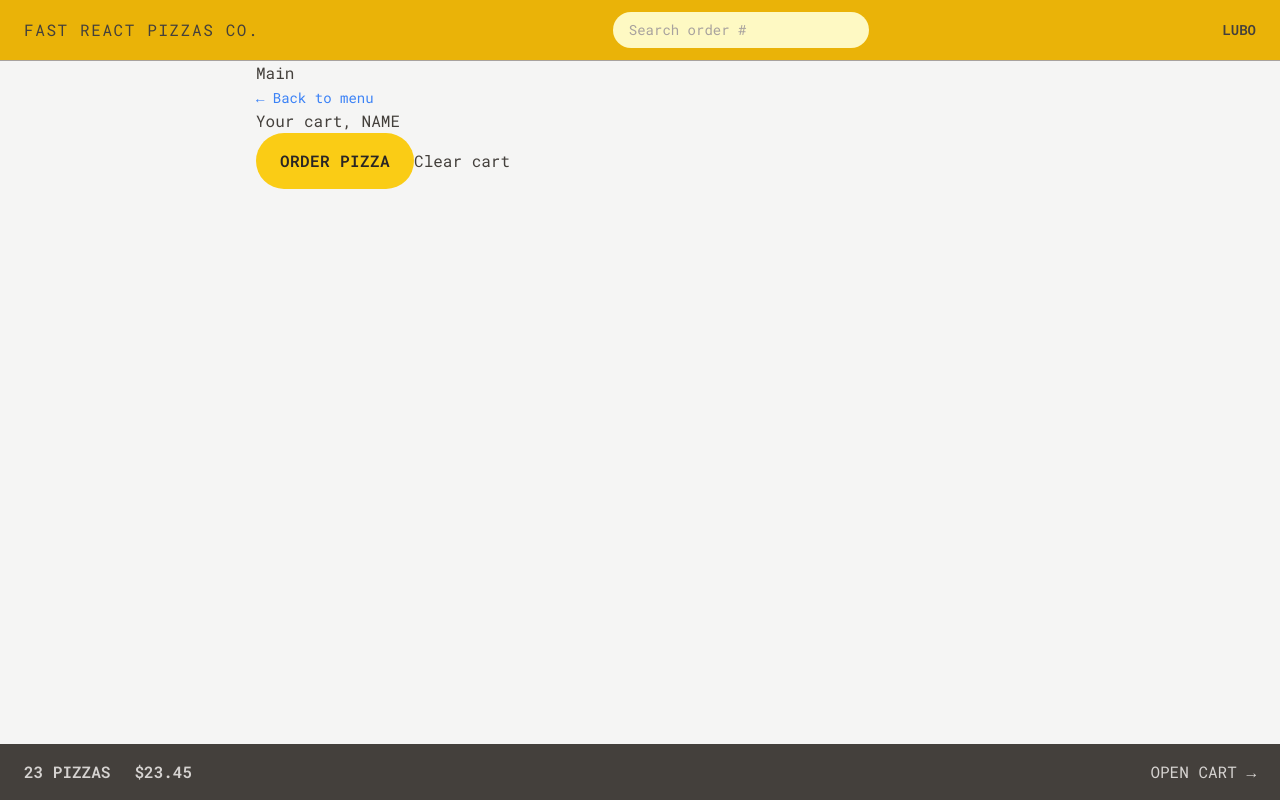
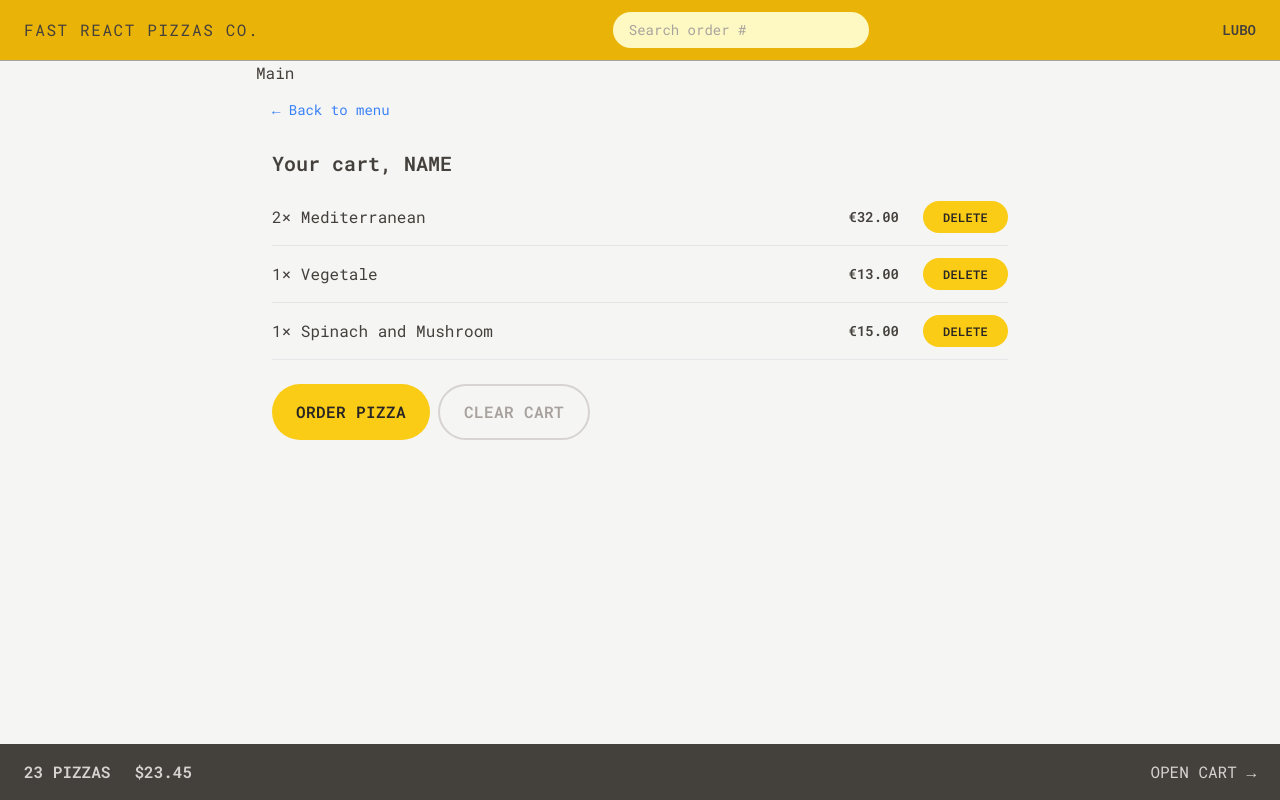
Before and after one commit to lubomir80/10.pizza-order, a React (Vite) app: page /cart in a window 1280 px wide. Built offline with nearby package versions, Linux system fonts and the light colour scheme; a web font is replaced by a local one.

Commit message:
cartStyles, cartItem

```diff
--- a/src/features/cart/Cart.jsx
+++ b/src/features/cart/Cart.jsx
@@ -1,20 +1,51 @@
 import { Link } from "react-router-dom"
 import Button from "../../ui/Button"
 import LinkButton from "../../ui/LinkButton"
+import CartItem from "./CartItem";
+
+const fakeCart = [
+   {
+      pizzaId: 12,
+      name: 'Mediterranean',
+      quantity: 2,
+      unitPrice: 16,
+      totalPrice: 32,
+   },
+   {
+      pizzaId: 6,
+      name: 'Vegetale',
+      quantity: 1,
+      unitPrice: 13,
+      totalPrice: 13,
+   },
+   {
+      pizzaId: 11,
+      name: 'Spinach and Mushroom',
+      quantity: 1,
+      unitPrice: 15,
+      totalPrice: 15,
+   },
+];
+
 
 
 function Cart() {
+   const cart = fakeCart
+
    return (
-      <div>
-         <div>
-            <LinkButton to="/menu">
-               &larr; Back to menu
-            </LinkButton>
-            <h2>Your cart, NAME</h2>
-            <div>
-               <Button to="/order/new" type="primary">Order pizza</Button>
-               <button>Clear cart</button>
-            </div>
+      <div className="py-3 px-4">
+         <LinkButton to="/menu">
+            &larr; Back to menu
+         </LinkButton>
+         <h2 className="mt-7 text-xl font-semibold">Your cart, NAME</h2>
+         <ul className="mt-3 divide-y divide-stone-200 border-b">
+            {cart.map((item, idx) => <CartItem key={idx} item={item} />)}
+         </ul>
+
+
+         <div className="mt-6 space-x-2">
+            <Button to="/order/new" type="primary">Order pizza</Button>
+            <Button type="secondary">Clear cart</Button>
          </div>
       </div>
    )
--- /dev/null
+++ b/src/features/cart/CartItem.jsx
@@ -0,0 +1,21 @@
+import Button from "../../ui/Button";
+import { formatCurrency } from "../../utils/helpers";
+
+
+function CartItem({ item }) {
+   const { pizzaId, name, quantity, totalPrice } = item;
+
+   return (
+      <li className="py-3 sm:flex sm:items-center sm:justify-between">
+         <p className="mb-1 sm:mb-0">
+            {quantity}&times; {name}
+         </p>
+         <div className="flex justify-between items-center sm:gap-6">
+            <p className="text-sm font-bold">{formatCurrency(totalPrice)}</p>
+            <Button type="small">Delete</Button>
+         </div>
+      </li>
+   )
+}
+
+export default CartItem
--- a/src/ui/Button.jsx
+++ b/src/ui/Button.jsx
@@ -4,23 +4,22 @@ import { Link } from 'react-router-dom';
 
 
 function Button({ children, disabled, onClick, to, type }) {
-   const className = `cursor-pointer
-bg-yellow-400 uppercase font-semibold
-sm:px-6 sm:py-4
-text-stone-800 py-3 px-4 inline-block tracking-wide rounded-full
-hover:bg-yellow-300 transition-colors duration-300 focus:outline-none
-  focus:ring focus:reing-yellow-300 focus:ring-yellow-300 focus:ring-offset-2`
-
    const base = `cursor-pointer
                bg-yellow-400 uppercase font-semibold
                text-stone-800 inline-block tracking-wide rounded-full
                hover:bg-yellow-300 transition-colors duration-300 focus:outline-none
-               focus:ring focus:reing-yellow-300 focus:ring-yellow-300 focus:ring-offset-2`
+               focus:ring focus:ring-yellow-300 focus:ring-offset-2`
 
 
    const styles = {
       primary: base + ` py-3 px-4 sm:px-6 sm:py-4`,
-      small: base + ` py-2 px-4 sm:px-5 sm:py-2 text-xs`
+      small: base + ` py-2 px-4 sm:px-5 sm:py-2 text-xs`,
+      secondary: `cursor-pointer py-2.5 px-4 sm:px-6 sm:py-3.5
+      uppercase border-2 border-stone-300 font-semibold
+      text-stone-400 inline-block tracking-wide rounded-full
+      hover:bg-stone-300 hover:text-stone-800 transition-colors duration-300 focus:outline-none
+      focus:bg-stone-300
+      focus:ring focus:ring-stone-200 focus:ring-offset-2`
    }
 
 
@@ -30,6 +29,7 @@ hover:bg-yellow-300 transition-colors duration-300 focus:outline-none
          {children}
       </Link>
    )
+
 
 
    return (
```
